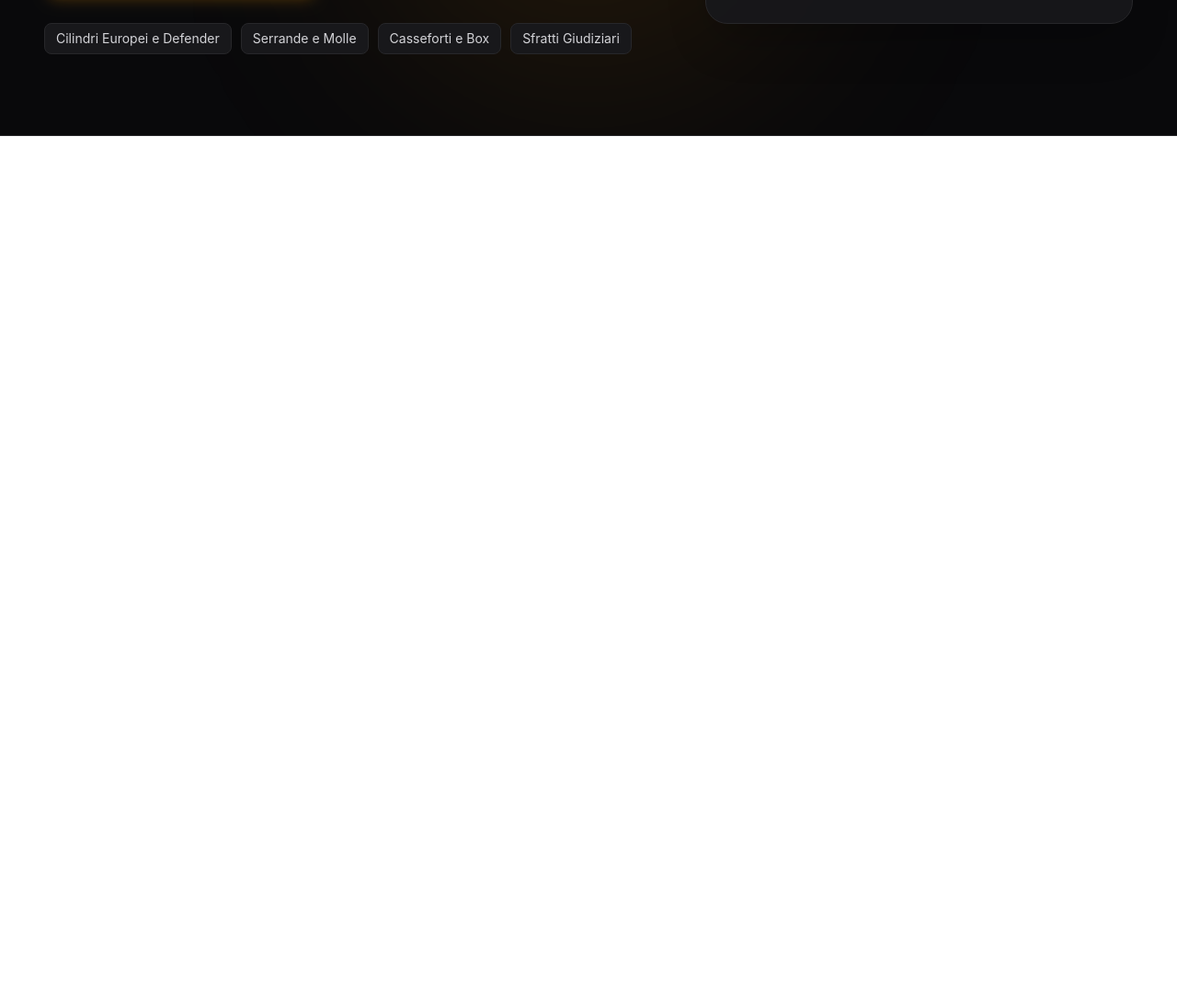
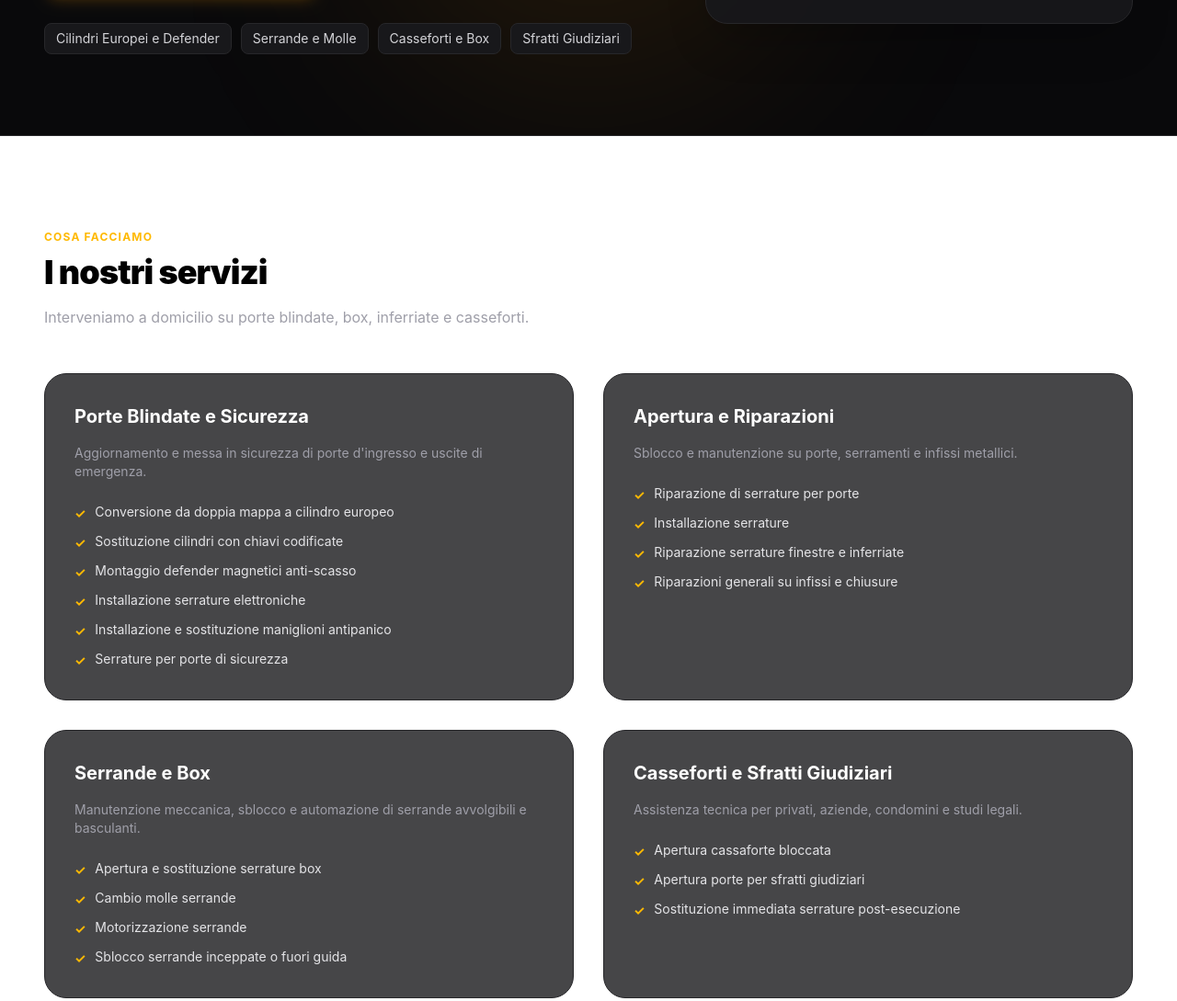
Before and after one commit to strazzullociroandrea/arcoserrature, an Astro site: page / in a window 1280 px wide. Shown: the part 522-1611 px from the top of the page at 92% size. Before the commit the page ends 800 px from the top, so only its background shows below. Built offline with nearby package versions, Linux system fonts and the light colour scheme; Astro itself is replaced by a stand-in of ours.

Commit message:
feat: add Services component to showcase service offerings

```diff
--- /dev/null
+++ b/src/components/Services.astro
@@ -0,0 +1,83 @@
+---
+const categories = [
+    {
+        title: "Porte Blindate e Sicurezza",
+        description: "Aggiornamento e messa in sicurezza di porte d'ingresso e uscite di emergenza.",
+        items: [
+            "Conversione da doppia mappa a cilindro europeo",
+            "Sostituzione cilindri con chiavi codificate",
+            "Montaggio defender magnetici anti-scasso",
+            "Installazione serrature elettroniche",
+            "Installazione e sostituzione maniglioni antipanico",
+            "Serrature per porte di sicurezza",
+        ],
+    },
+    {
+        title: "Apertura e Riparazioni",
+        description: "Sblocco e manutenzione su porte, serramenti e infissi metallici.",
+        items: [
+            "Riparazione di serrature per porte",
+            "Installazione serrature",
+            "Riparazione serrature finestre e inferriate",
+            "Riparazioni generali su infissi e chiusure",
+        ],
+    },
+    {
+        title: "Serrande e Box",
+        description: "Manutenzione meccanica, sblocco e automazione di serrande avvolgibili e basculanti.",
+        items: [
+            "Apertura e sostituzione serrature box",
+            "Cambio molle serrande",
+            "Motorizzazione serrande",
+            "Sblocco serrande inceppate o fuori guida",
+        ],
+    },
+    {
+        title: "Casseforti e Sfratti Giudiziari",
+        description: "Assistenza tecnica per privati, aziende, condomini e studi legali.",
+        items: [
+            "Apertura cassaforte bloccata",
+            "Apertura porte per sfratti giudiziari",
+            "Sostituzione immediata serrature post-esecuzione",
+        ],
+    },
+];
+---
+
+<section id="servizi" class="w-full p-4 py-16 sm:py-24 border-b border-zinc-800">
+    <div class="mx-auto max-w-7xl px-4 sm:px-6 lg:px-8">
+        <div class="max-w-3xl">
+      <span class="text-xs font-bold uppercase tracking-widest text-amber-400">
+        Cosa Facciamo
+      </span>
+            <h2 class="mt-2 text-3xl sm:text-4xl font-black tracking-tight ">
+                I nostri servizi
+            </h2>
+            <p class="mt-4 text-base text-zinc-400 leading-relaxed">
+                Interveniamo a domicilio su porte blindate, box, inferriate e casseforti.
+            </p>
+        </div>
+
+        <div class="mt-12 grid grid-cols-1 md:grid-cols-2 gap-6 lg:gap-8">
+            {categories.map((cat) => (
+                    <div class="flex flex-col justify-between rounded-3xl bg-zinc-900/80 border border-zinc-800 hover:border-amber-500/40 p-6 sm:p-8 transition-colors">
+                        <div>
+                            <div class="flex items-center justify-between gap-4 mb-4">
+                                <h3 class="text-xl font-bold text-white">{cat.title}</h3>
+
+                            </div>
+                            <p class="text-sm text-zinc-400 mb-6">{cat.description}</p>
+                            <ul class="space-y-2.5 text-sm text-zinc-200">
+                                {cat.items.map((item) => (
+                                        <li class="flex items-start gap-2.5">
+                                            <span class="mt-0.5 text-amber-400 font-bold">✓</span>
+                                            <span>{item}</span>
+                                        </li>
+                                ))}
+                            </ul>
+                        </div>
+                    </div>
+            ))}
+        </div>
+    </div>
+</section>
--- a/src/pages/index.astro
+++ b/src/pages/index.astro
@@ -2,9 +2,11 @@
 import Layout from '../layouts/Layout.astro';
 import Header from '../components/Header.astro';
 import Hero from '../components/Hero.astro';
+import Services from '../components/Services.astro';
 ---
 
 <Layout>
     <Header/>
     <Hero/>
+    <Services/>
 </Layout>
```
